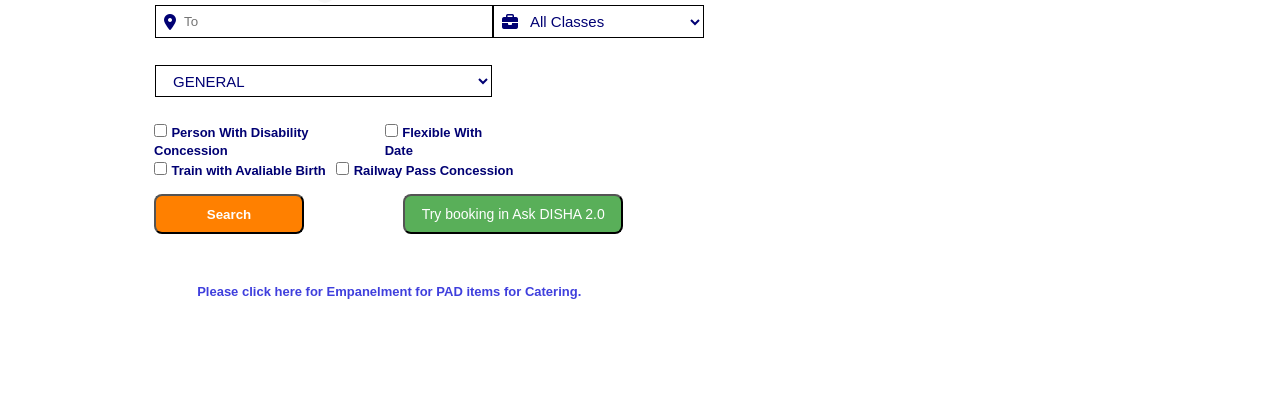
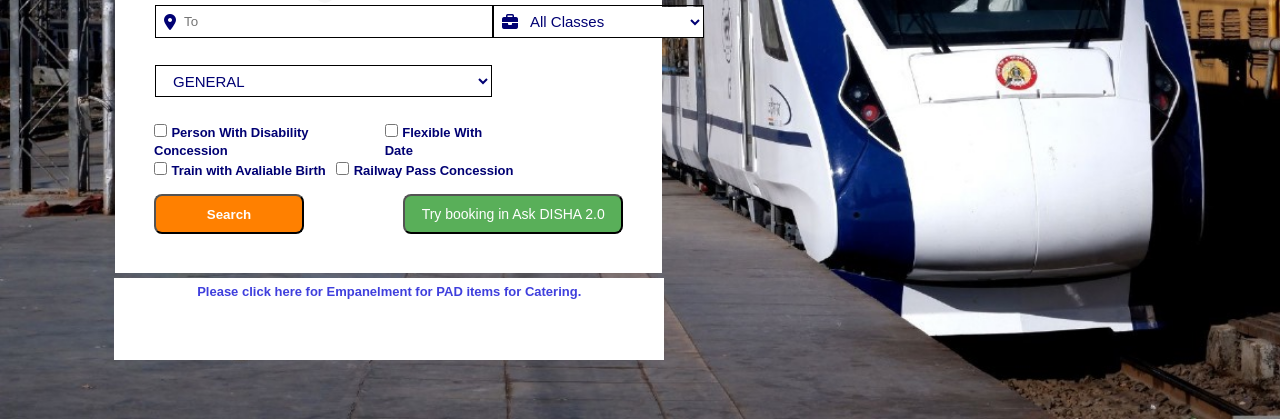
Before and after one commit to AKRay06/IRCTCFORM, a plain HTML site: page index.html in a window 1280 px wide. Shown: the part 381-800 px from the top of the page. Drawn offline with Linux system fonts and the light colour scheme; the site is published under a folder, as on GitHub Pages, so addresses that start at the root find nothing.

Commit message:
Update irctcformstyle.css

```diff
--- a/irctcformstyle.css
+++ b/irctcformstyle.css
@@ -4,7 +4,7 @@
 }
 .main_container{
     height: 100vh;
-    background-image: url(/images/wp12183303-vande-bharat-wallpapers.jpg);
+    background-image: url(images/wp12183303-vande-bharat-wallpapers.jpg);
     background-size: cover;
     font-family: Arial, Helvetica, sans-serif;
     color: rgb(0, 0, 115);
```
